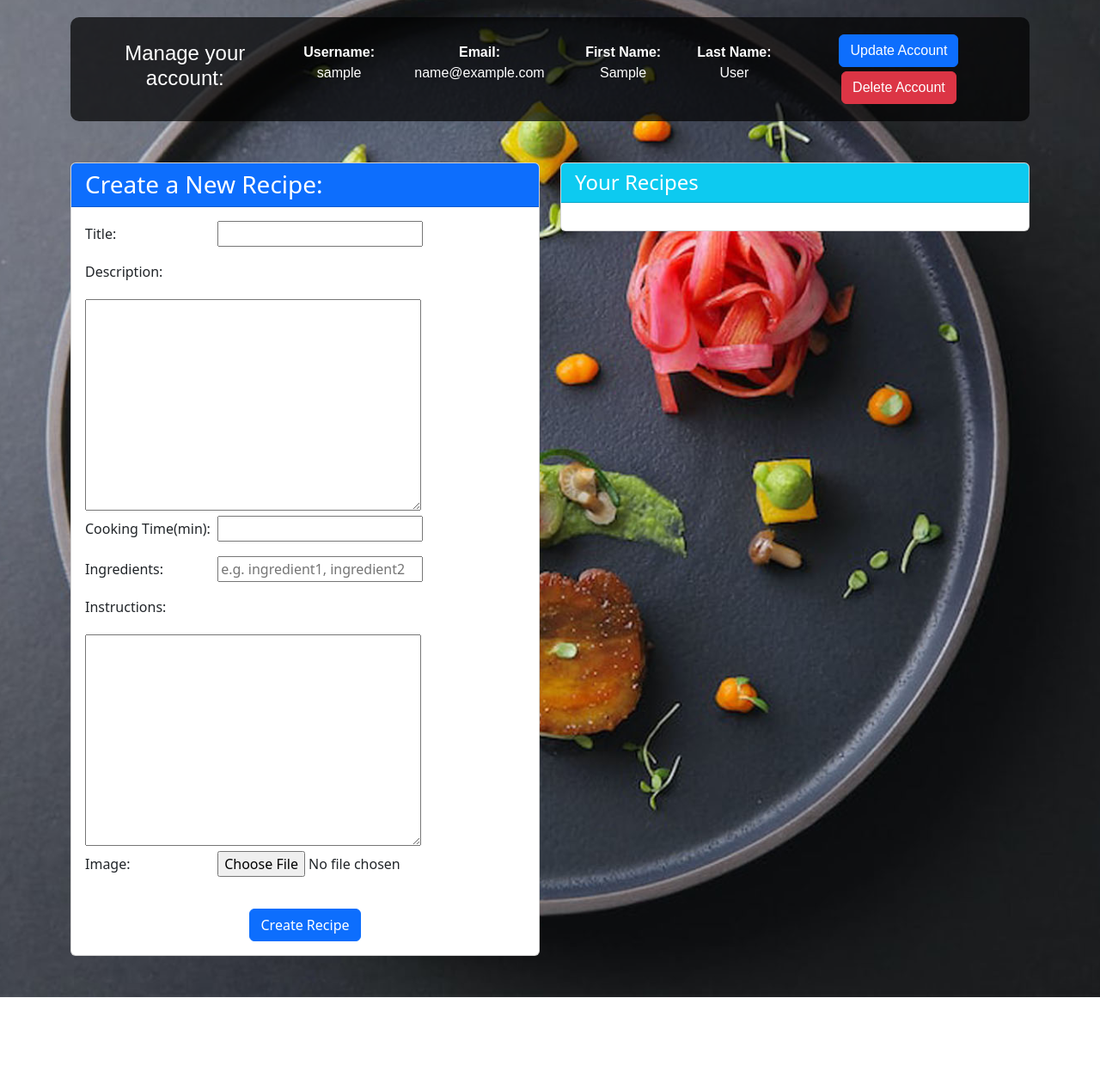
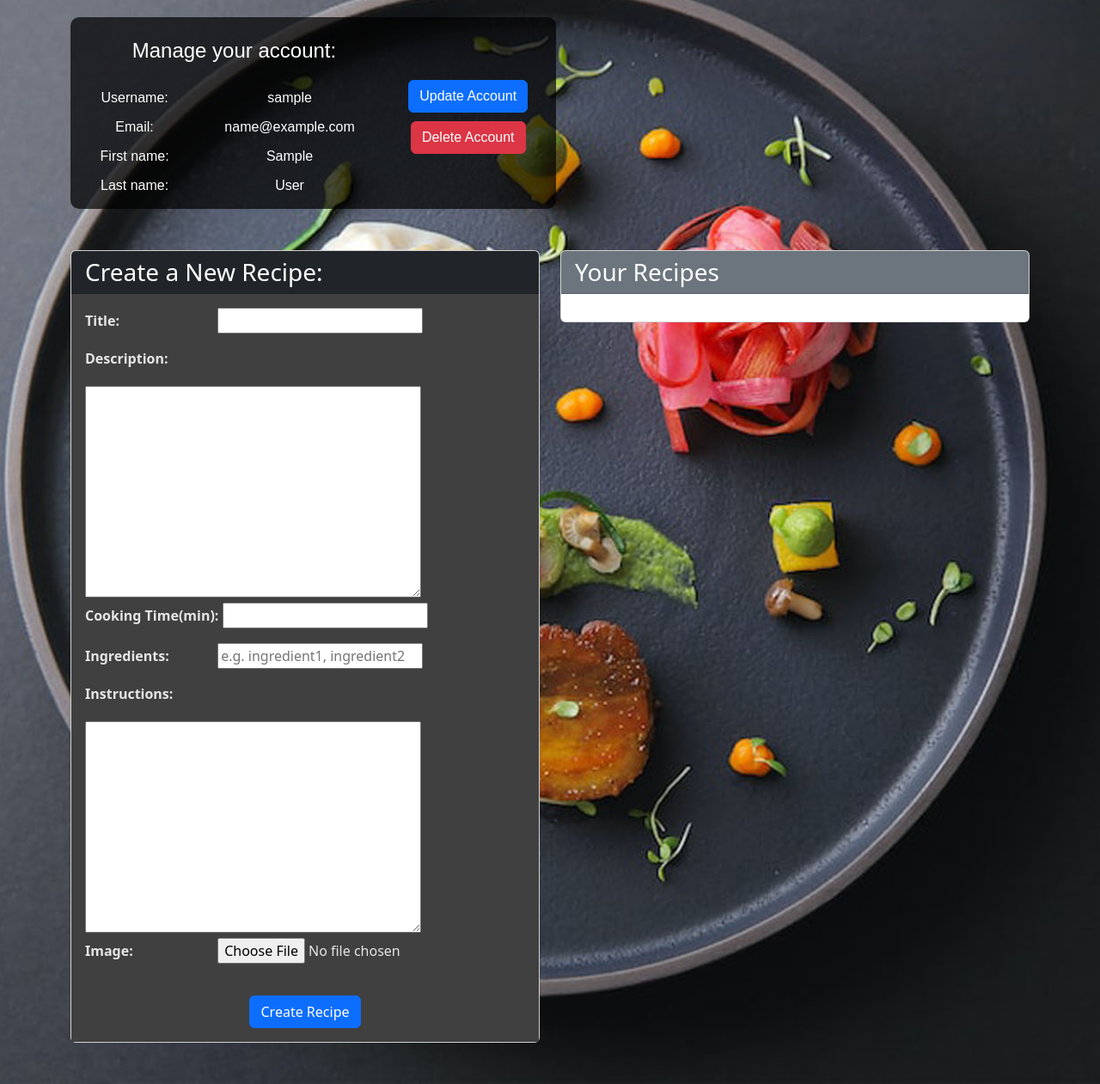
Before and after one commit to torbalansky/recipe-app, a Django app: page /profile/1/ in a window 1280 px wide. Shown: the part 72-1333 px from the top of the page at 86% size. Before the commit the page ends 1232 px from the top, so only its background shows below. Run offline with Django 4.2, Linux system fonts and the light colour scheme; the visitor is signed in with stand-in values (Sample User, id 1); data comes from the database, SQL or seed files in the repository; data that the repository does not hold is empty; some libraries are stand-ins or nearby versions.

Commit message:
Updated profile styling

```diff
--- a/recipes/templates/recipes/profile.html
+++ b/recipes/templates/recipes/profile.html
@@ -18,19 +18,36 @@
     }
     .user-box {
         background-color: rgba(0, 0, 0, 0.7);
-        padding: 20px;
+        padding: 10px;
         border-radius: 10px;
         color: white;
         font-family: 'Nunito', sans-serif;
-        text-align: center;
-        width: fit-content;
+        margin-top: 20px;
         display: flex;
-        flex-direction: row;
-        justify-content: center;
         align-items: center;
         text-align: center;
-        margin-top: 20px;
-        right: 0;
+        width:fit-content;
+    }
+
+    .user-box table td, .user-box table th {
+        padding: 5px;
+    }
+
+    .user-box table {
+        width: 100%;
+    }
+
+    .user-box h4 {
+        padding: 10px;
+        text-align: center;
+    }
+
+    .user-container-buttons {
+        margin-top: 10px;
+    }
+
+    .btn.btn-primary.update-profile {
+        margin-bottom: 10px;
     }
 
     @media screen and (max-width: 767px) {
@@ -38,22 +55,38 @@
             flex-direction: column;
         }
 
-        .btn.btn-danger.update-profile {
-            margin-top: 0;
+        .btn.btn-primary.update-profile {
+            margin-bottom: 0;
         }
     }
 
-    .btn.btn-danger.update-profile {
-        margin-top: 5px;
+    .card-body.create {
+        background-color: rgb(64, 64, 64);
+        color: rgb(231, 229, 229);
+        font-weight: bold;
     }
 </style>
 <div class="container">
   <div class="user-box">
-    <h4>Manage your account:</h4>
-      <p><strong> Username:</strong> {{ profile.user.username }}</p>
-      <p><strong>Email:</strong> {{ profile.user.email }}</p>
-      <p><strong>First Name:</strong> {{ profile.user.first_name }}</p>
-      <p><strong>Last Name:</strong> {{ profile.user.last_name }}</p>
+    <table>
+            <th colspan="4"><h4>Manage your account:</h4></th>
+            <tr>
+                <td>Username:</td>
+                <td>{{ profile.user.username }}</td>
+              </tr>
+              <tr>
+                <td>Email:</td>
+                <td>{{ profile.user.email }}</td>
+              </tr>
+              <tr>
+                <td>First name:</td>
+                <td>{{ profile.user.first_name }}</td>
+              </tr>
+              <tr>
+                <td>Last name:</td>
+                <td>{{ profile.user.last_name }}</td>
+              </tr>
+      </table>
     <div class="user-container-buttons">
       {% if request.user.id == profile.user.id %}
           <a href="{% url 'recipes:update_user' user.id %}" class="btn btn-primary update-profile">Update Account</a>
@@ -67,10 +100,10 @@
   <div class="row">
       <div class="col-md-6">
           <div class="card">
-              <div class="card-header bg-primary text-white">
+              <div class="card-header bg-dark text-white">
                   <h3 class="mb-0">Create a New Recipe:</h3>
               </div>
-              <div class="card-body">
+              <div class="card-body create">
                   <form method="post" enctype="multipart/form-data">
                       {% csrf_token %}
                       <div class="form-group">
@@ -107,8 +140,8 @@
 
       <div class="col-md-6">
         <div class="card">
-            <div class="card-header bg-info text-white">
-                <h4 class="mb-0">Your Recipes</h4>
+            <div class="card-header bg-secondary text-white">
+                <h3 class="mb-0">Your Recipes</h3>
             </div>
             <div class="card-body">
                 {% for recipe in user_recipes %}
```
